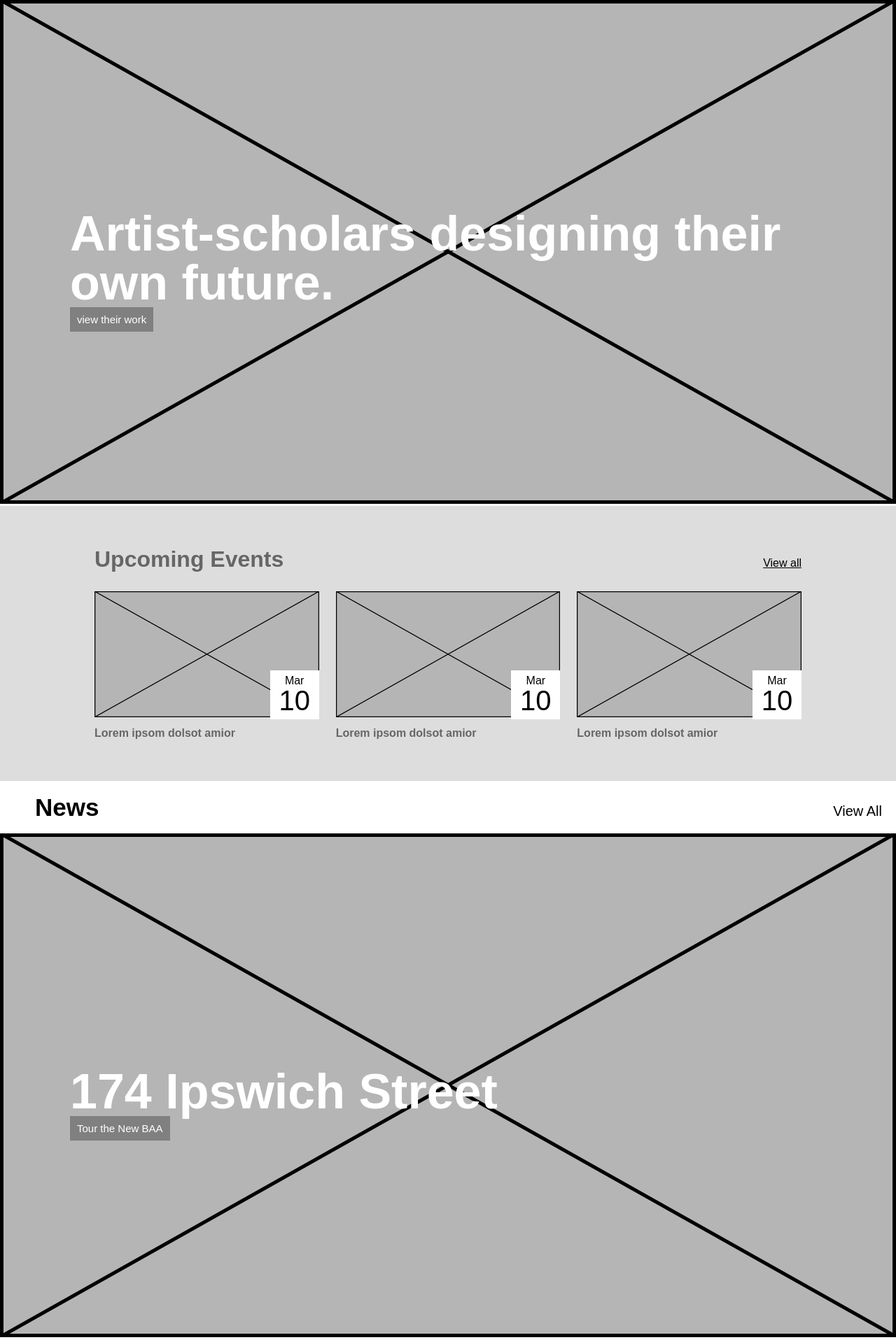
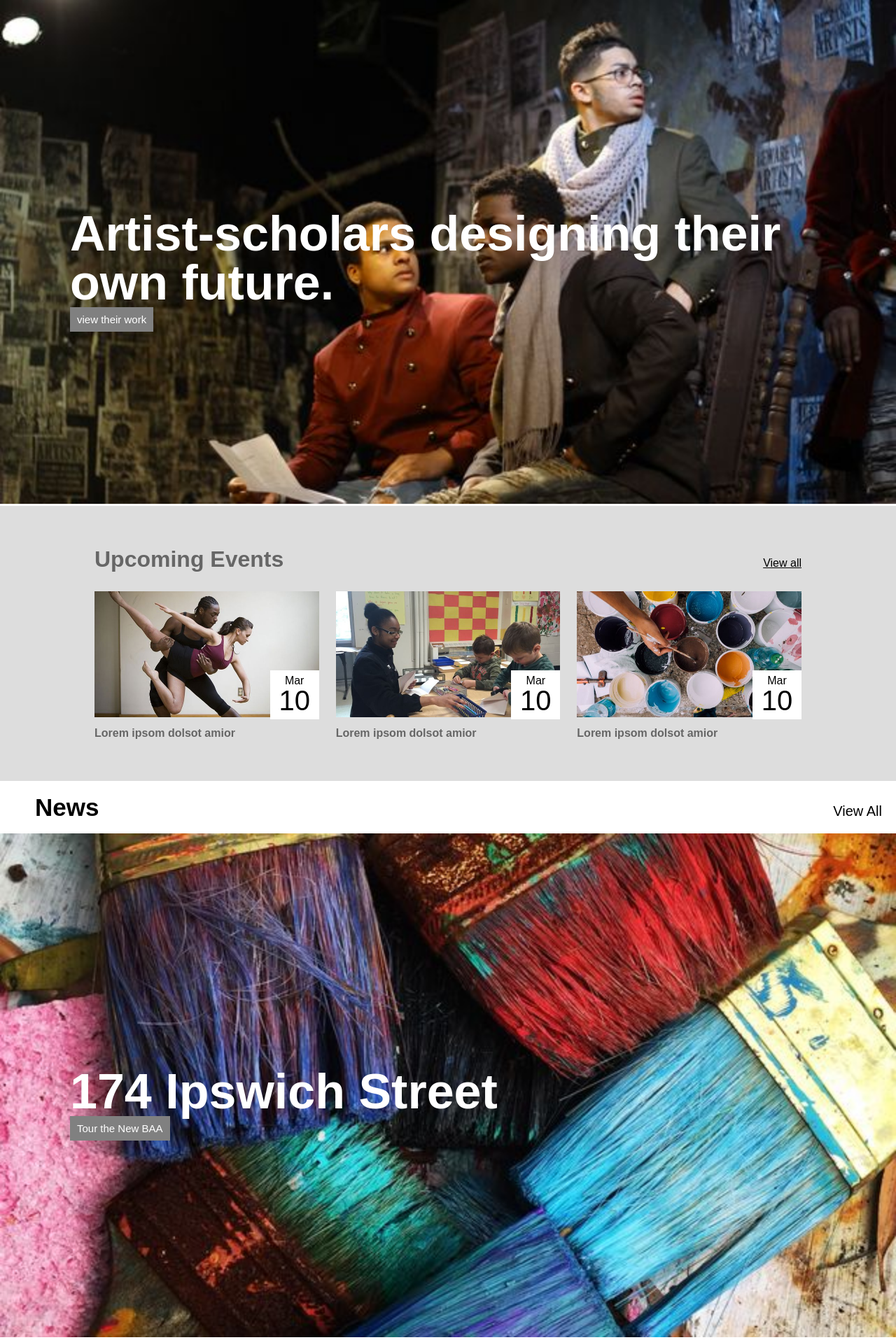
Before and after one commit to Artists-for-Humanity/BAA-prototype, a PHP site: page / in a window 1280 px wide. Shown: the part 92-2007 px from the top of the page at 70% size. Run offline with PHP 8.4, Linux system fonts and the light colour scheme.

Commit message:
replaced placeholder images
-header boxes
-upcoming events
-donations
-student spotlights
-month in review
-illustrration

```diff
--- a/site/index.html
+++ b/site/index.html
@@ -37,7 +37,7 @@
     </div>
   </nav>
   <div class="header-box">
-    <img class="header-box-image" src="assets/images/placeholder-image-rectangle.png">
+    <img class="header-box-image" src="assets/images/68-0314.jpg">
     <div class="header-box-title">
       <h1>Artist-scholars designing their own future.</h1>
       <div class="button">view their work</div>
@@ -52,21 +52,21 @@
       <div class="three-up-grid-items">
         <a class="grid-item" href="#">
           <div class="grid-item-image">
-            <img src="/assets/images/placeholder-image-rectangle.png" alt="Image" />
+            <img src="/assets/images/dancers.jpg" alt="Image" />
             <div class="grid-item-date"><span class="month">Mar</span> <span class="day">10</span></div>
           </div>
           <div class="grid-item-title">Lorem ipsom dolsot amior</div>
         </a>
         <a class="grid-item" href="#">
           <div class="grid-item-image">
-            <img src="/assets/images/placeholder-image-rectangle.png" alt="Image" />
+            <img src="/assets/images/img_2200.jpg" alt="Image" />
             <div class="grid-item-date"><span class="month">Mar</span> <span class="day">10</span></div>
           </div>
           <div class="grid-item-title">Lorem ipsom dolsot amior</div>
         </a>
         <a class="grid-item" href="#">
           <div class="grid-item-image">
-            <img src="/assets/images/placeholder-image-rectangle.png" alt="Image" />
+            <img src="/assets/images/russn_fckr-krv5as4jdja-unsplash.jpg" alt="Image" />
             <div class="grid-item-date"><span class="month">Mar</span> <span class="day">10</span></div>
           </div>
           <div class="grid-item-title">Lorem ipsom dolsot amior</div>
@@ -80,7 +80,7 @@
   </div>
   </div>
   <div class="header-box">
-    <img class="header-box-image" src="assets/images/placeholder-image-rectangle.png">
+    <img class="header-box-image" src="assets/images/rhondak-native-florida-folk-artist-_yc7otffn-0-unsplash.jpg">
     <div class="header-box-title">
       <h1>174 Ipswich Street</h1>
       <div class="button">Tour the New BAA</div>
@@ -88,11 +88,11 @@
   </div>
   <div class="donations">
     <div class="donation">
-      <img class="donation-image" src="assets/images/placeholder-image-rectangle.png">
+      <img class="donation-image" src="assets/images/dancers.jpg">
       <div class="descriptions">Professor Jonah Harding Wins Genius Grant</div>
     </div>
     <div class=donation>
-      <img class="donation-image" src="assets/images/placeholder-image-rectangle.png">
+      <img class="donation-image" src="assets/images/russn_fckr-krv5as4jdja-unsplash.jpg">
       <div class="descriptions">Alum Franny Hall on nine Years Leading a Non-Profit</div>
     </div>
   </div>
@@ -104,7 +104,7 @@
   </div>
   <div class="student-spotlight">
     <div>
-      <img class="student-spotlight-image" src="assets/images/placeholder-image-rectangle.png">
+      <img class="student-spotlight-image" src="assets/images/68-0314.jpg">
     </div>
     <div class="student-description-background">
       <div class="student-description">
@@ -176,17 +176,17 @@
     </div>
     <div class="month-in-review-content">
       <div class="month-in-review-event">
-        <img class="month-in-review-image" src="assets/images/placeholder-image-rectangle.png">
+        <img class="month-in-review-image" src="assets/images/img_2200.jpg">
         <div class="descriptions">Cy twombly Student Workshop</div>
       </div>
       <div class="month-in-review-event">
-        <img class="month-in-review-image" src="assets/images/placeholder-image-rectangle.png">
+        <img class="month-in-review-image" src="assets/images/dancers.jpg">
         <div class="descriptions">Celine Dion Choral Music Intensive</div>
       </div>
     </div>
   </div>
   <div class="header-box">
-    <img class="header-box-image" src="assets/images/placeholder-image-rectangle.png">
+    <img class="header-box-image" src="assets/images/2015-class-photo.jpg">
     <div class="header-box-title">
       <h1>Winterfest 2021</h1>
       <div class="button">watch the concert</div>
@@ -199,7 +199,7 @@
     <div class="more-from-buttons">Academics</div>
   </div>
   <div class="student-illustration-image-wrapper">
-    <img class="student-illustration-image" src="assets/images/placeholder-image-rectangle.png">
+    <img class="student-illustration-image" src="assets/images/russn_fckr-krv5as4jdja-unsplash.jpg">
     <div class="student-illustration">
       <div class="descriptions">Student Illustration or Animation</div>
     </div>
--- a/site/styles.css
+++ b/site/styles.css
@@ -42,6 +42,7 @@ h2 {
 .hero-image img {
     width: 100%;
     vertical-align: top;
+    object-fit: cover;
 }
 
 .hero-text {
@@ -77,7 +78,7 @@ h2 {
 }
 
 .header-box-image {
-    object-fit: fill;
+    object-fit: cover;
     width: 100%;
 }
 
@@ -163,6 +164,8 @@ h2 {
 
 .grid-item-image {
     position: relative;
+    object-fit: cover;
+    width: 100%;
 }
 
 .grid-item-title {
@@ -267,7 +270,6 @@ h2 {
 .donation-image {
     background-color: gray;
     height: 500px;
-    object-fit: fill;
 }
 
 @media (max-width:700px) {
@@ -490,13 +492,13 @@ h2 {
 
 .month-in-review-image {
     background-color: gray;
-    height: 500px;
-    object-fit: fill;
+    object-fit: cover;
 }
 
 @media (max-width:700px) {
     .month-in-review-image {
         height: 150px;
+        object-fit: cover;
     }
 
 }
@@ -665,6 +667,7 @@ footer {
 }
 
 .student-illustration-image-wrapper {
+    object-fit: cover;
     position: relative;
     text-align: center;
     width: 100%;
@@ -672,7 +675,6 @@ footer {
 
 .student-illustration-image {
     width: 100%;
-    height: 350px;
     object-fit: fill;
 }
 
```
